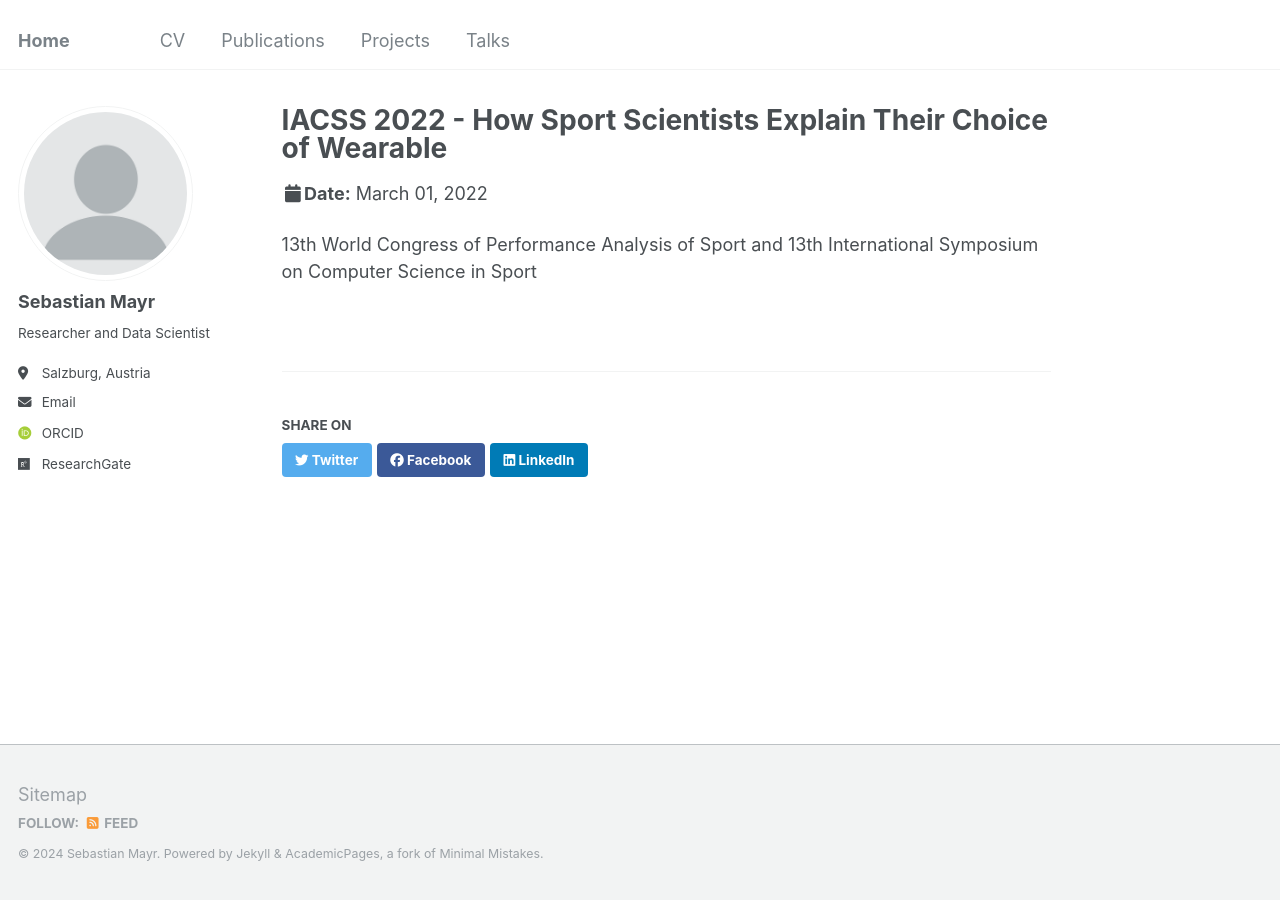
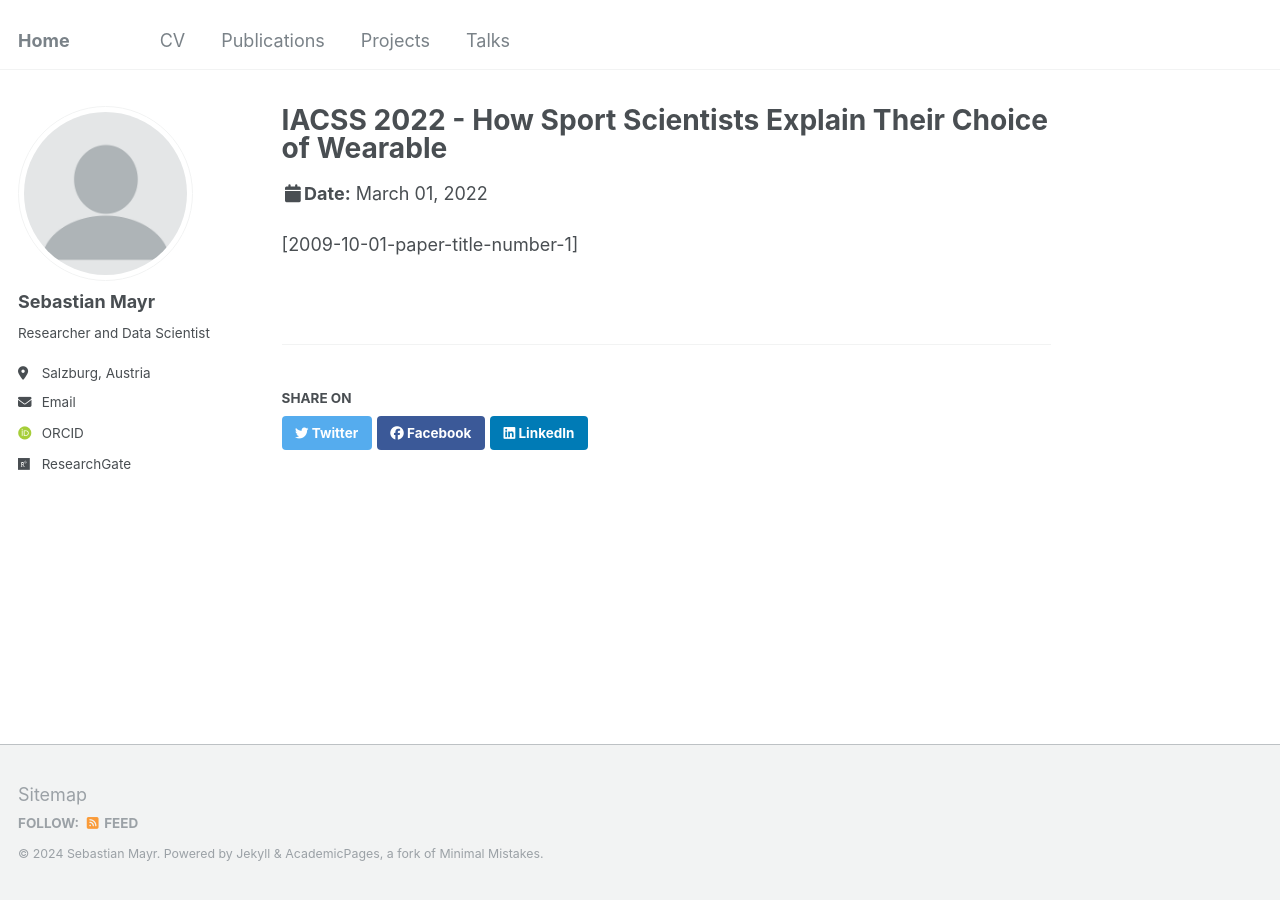
Before and after one commit to seb-93/seb-93.github.io, a Jekyll site: the page built from _talks/2012-03-01-talk-1.md, in a window 1280 px wide. Built offline with Jekyll 4.4.1, drawn with Linux system fonts in a browser that asks for light colours; some web fonts are replaced.

Commit message:
talk-link

```diff
--- a/_talks/2012-03-01-talk-1.md
+++ b/_talks/2012-03-01-talk-1.md
@@ -3,9 +3,9 @@ title: "IACSS 2022 - How Sport Scientists Explain Their Choice of Wearable"
 collection: talks
 type: "Talk"
 permalink: /talks/2012-03-01-talk-1
-venue: "UC San Francisco, Department of Testing"
+venue: "13th World Congress of Performance Analysis of Sport and 13th International Symposium on Computer Science in Sport"
 date: 2022-03-01
 location: "Vienna, Austria"
 ---
 
-13th World Congress of Performance Analysis of Sport and 13th International Symposium on Computer Science in Sport
+[2009-10-01-paper-title-number-1]
```
